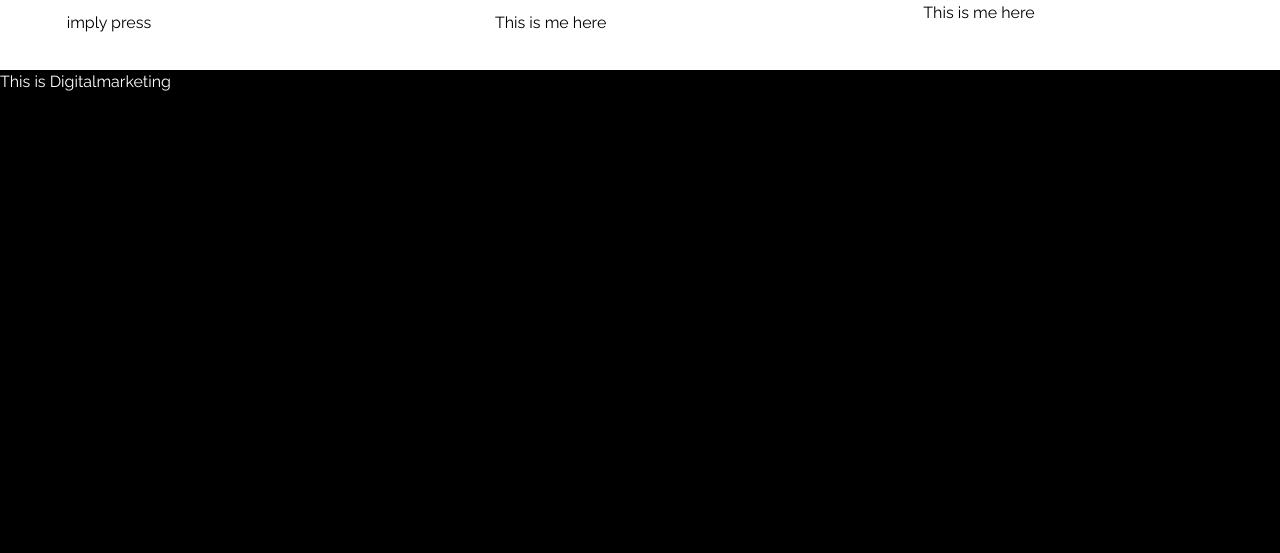
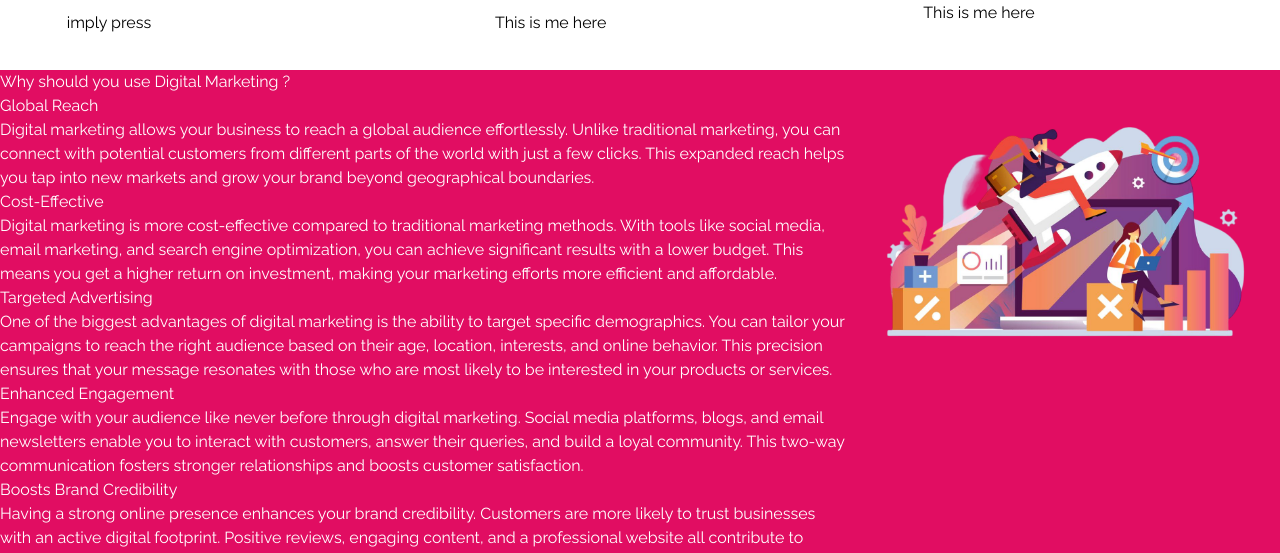
Before and after one commit to ayushgoswami12/ZapAgenci, a React (Vite) app: page / in a window 1280 px wide. Shown: the part 1878-2431 px from the top of the page. Before the commit the page ends 1972 px from the top, so only its background shows below. Built offline with nearby package versions, Linux system fonts and the light colour scheme.

Commit message:
added digital

```diff
--- /dev/null
+++ b/src/HomePage/Digitalmarketing.css
@@ -0,0 +1,18 @@
+#digital_img{
+    width: 30vw;
+    /* width: 50vw; */
+}
+.digitial_main{
+    display: flex;
+
+}
+@media (max-width:600px) {
+
+   .digitial_main{
+    display: flex;
+    flex-direction: column;
+   }
+   .digital-h{
+    width: 100vw;
+   }
+    }
--- a/src/HomePage/Digitalmarketing.jsx
+++ b/src/HomePage/Digitalmarketing.jsx
@@ -1,9 +1,45 @@
+import Digital from "../Pictures/Digital.png"
+import "./Digitalmarketing.css"
 
 
 function Digitalmarketing() {
   return (
-    <div>
-      This is Digitalmarketing
+    <div className="digitial_main flex pt-6">
+
+      <div className=" digital-h w-[48vw]  justify-center flex flex-col">
+
+        <h1 className="text-2xl text-black font-bold p-2">
+
+          Why should you use Digital Marketing ?
+        </h1>
+        <p className="p-2">
+           {/* <p className="text-lg pt-3 m-0 font-bold underline  text-black">Global Reach</p>   */}
+           <p className="text-lg pt-3 m-0 font-bold underline  text-black">Global Reach</p>
+Digital marketing allows your business to reach a global audience effortlessly. Unlike traditional marketing, you can connect with potential customers from different parts of the world with just a few clicks. This expanded reach helps you tap into new markets and grow your brand beyond geographical boundaries.
+
+<p className="text-lg pt-3 m-0 font-bold underline  text-black">Cost-Effective</p>
+Digital marketing is more cost-effective compared to traditional marketing methods. With tools like social media, email marketing, and search engine optimization, you can achieve significant results with a lower budget. This means you get a higher return on investment, making your marketing efforts more efficient and affordable.
+
+<p className="text-lg pt-3 m-0 font-bold underline  text-black">Targeted Advertising</p>
+One of the biggest advantages of digital marketing is the ability to target specific demographics. You can tailor your campaigns to reach the right audience based on their age, location, interests, and online behavior. This precision ensures that your message resonates with those who are most likely to be interested in your products or services.
+
+
+
+<p className="text-lg pt-3 m-0 font-bold underline  text-black">Enhanced Engagement</p>
+
+Engage with your audience like never before through digital marketing. Social media platforms, blogs, and email newsletters enable you to interact with customers, answer their queries, and build a loyal community. This two-way communication fosters stronger relationships and boosts customer satisfaction.
+
+
+
+<p className="text-lg pt-3 m-0 font-bold underline  text-black">Boosts Brand Credibility</p>
+
+Having a strong online presence enhances your brand credibility. Customers are more likely to trust businesses with an active digital footprint. Positive reviews, engaging content, and a professional website all contribute to building a reputable brand image.
+        </p>
+      </div>
+      <div id="digital_img " className="flex items-center   md:w-1/2 w-5/6">
+
+        <img src={Digital} alt="Error"></img>
+      </div>
     </div>
   )
 }
--- a/src/HomePage/Hero.css
+++ b/src/HomePage/Hero.css
@@ -6,3 +6,8 @@
     line-height: 2.25rem;
 }
 }
+
+.whyDigital{
+    background-color: rgb(225, 13, 98);
+
+}
--- a/src/HomePage/HomePage.jsx
+++ b/src/HomePage/HomePage.jsx
@@ -3,6 +3,7 @@ import Digitalmarketing from "./Digitalmarketing.jsx"
 import Header from "./Header.jsx"
 import Hero from "./Hero.jsx"
 import Services from "./Services.jsx"
+import "./Hero.css"
 
 function HomePage() {
   return (
@@ -13,7 +14,10 @@ function HomePage() {
       <Hero></Hero>
     </div>
     <Services></Services>
+    <div className="whyDigital">
+
     <Digitalmarketing></Digitalmarketing>
+    </div>
     </>
 
   )
```
Also changed, not shown: src/Pictures/Digital.png (added), src/Pictures/Digital2.jpg (renamed from src/Pictures/Digital.jpg).
